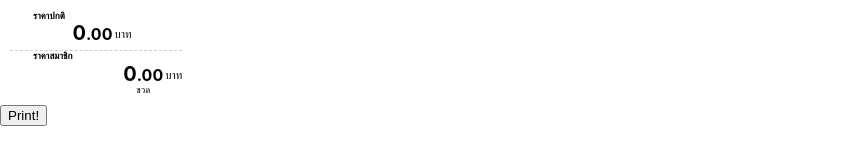
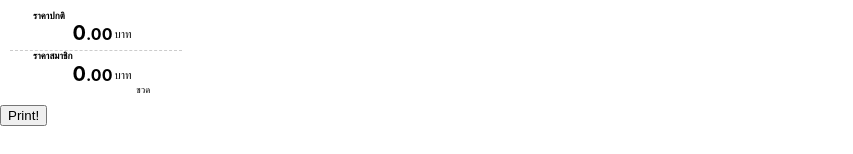
Before and after one commit to Pom-Veerawat/foru-barcode-print-batch, a React (Create React App) app: page / in a window 1280 px wide. Both pictures are taken after a click on the button "Insert". Shown: the part 381-535 px from the top of the page, without its empty margins (0-853 px from the left). Built offline with nearby package versions, Linux system fonts and the light colour scheme.

Commit message:
Revert "Update BarcodeData.module.css"
This reverts commit da978b8c8a42e885c59d547f78b16147f7cdecc3.

```diff
--- a/src/components/BarcodeData.module.css
+++ b/src/components/BarcodeData.module.css
@@ -87,12 +87,6 @@
   width: 100%;
 }
 
-/* Specific styling for the bottom section price row */
-.bottomSection .priceRow {
-  justify-content: flex-end;
-  padding-right: 5mm; /* Align with .unit margin */
-}
-
 .price {
   display: inline-flex;
   align-items: baseline;
```
